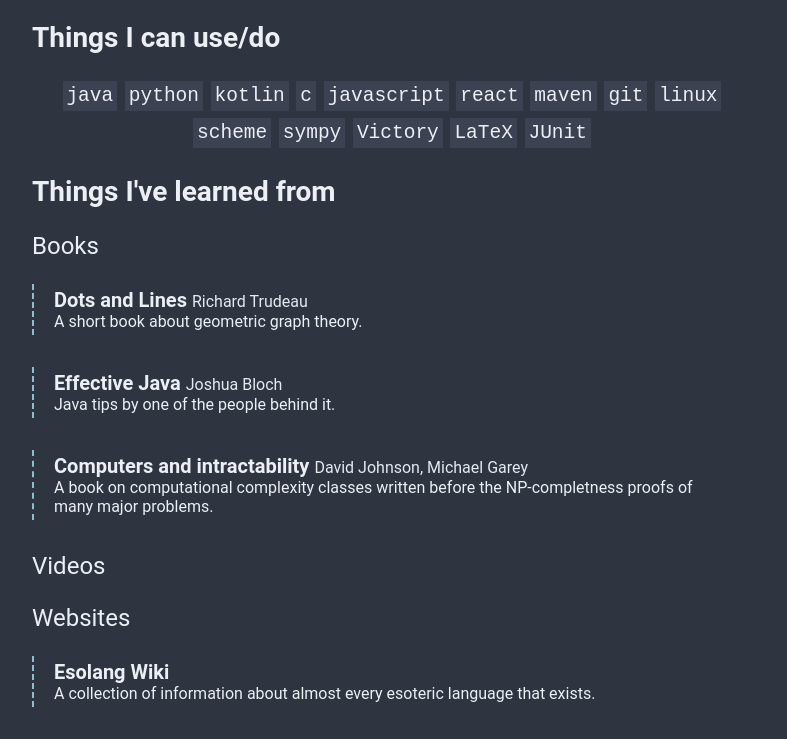
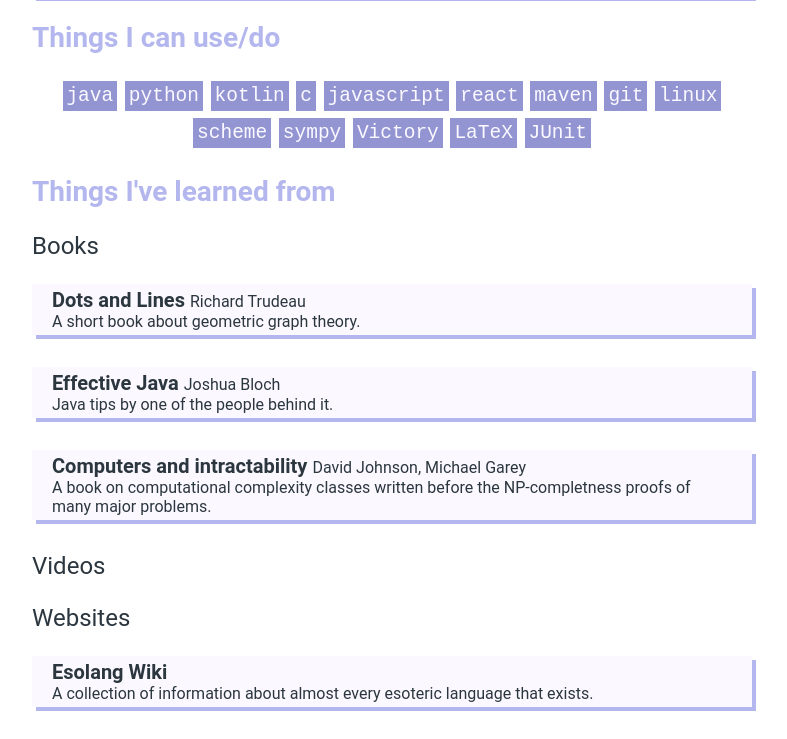
Before and after one commit to oh-noey/oh-noey.github.io, a plain HTML site: page index.html in a window 1280 px wide. Shown: the part 1254-1993 px from the top of the page, without its empty margins (248-1035 px from the left). Drawn offline with Linux system fonts and the light colour scheme; a script that the page names is missing.

Commit message:
Change color theme

```diff
--- a/style.css
+++ b/style.css
@@ -1,8 +1,8 @@
 body {
     margin: 0;
     font-family: Roboto,RobotoDraft,Helvetica,Arial,sans-serif;
-    background-color: #2e3440;
-    color: #eceff4;
+    background-color: #ffffff;
+    color: #2c363f;
 }
 
 header {
@@ -33,10 +33,9 @@ section {
 }
 
 .card{
-    border-left-style: dashed;
-    border-color: #88c0d0;
-    border-width: .15em;
     padding: .25em 1.25em;
+    background-color: #fbf9ff;
+    box-shadow: .25em .25em #b3b7ee;
 }
 
 .card:not(:last-child){
@@ -44,7 +43,6 @@ section {
 }
 
 .author {
-    color: #e5e9f0;
     font-size: .8em;
     font-weight: normal;
 }
@@ -57,6 +55,7 @@ h1 {
 }
 h2 {
     font-size: 1.75em;
+    color: #b3b7ee;
 }
 h3 {
     font-size: 1.5em;
@@ -80,8 +79,9 @@ hr {
 }
 
 code {
-    background-color: #3b4252;
+    background-color: #9395d3;
     padding: .2em;
+    color: #fbf9ff;
 }
 
 .skill-box {
@@ -94,3 +94,11 @@ code {
 .skill-box code{
     margin: .2em;
 }
+
+header i{
+    color: #9395d3;
+}
+
+::selection {
+  background: #d6f9dd;
+}
```
